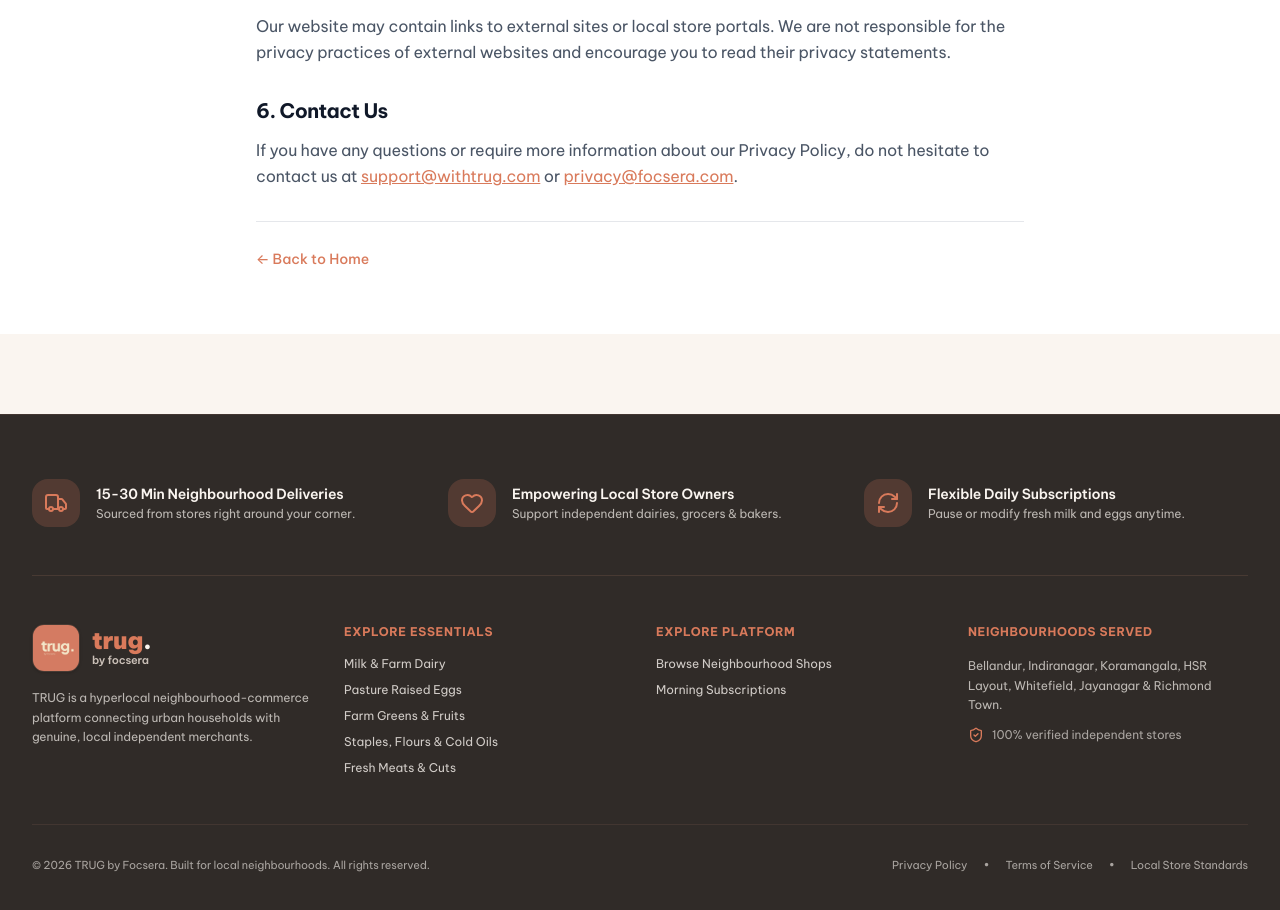
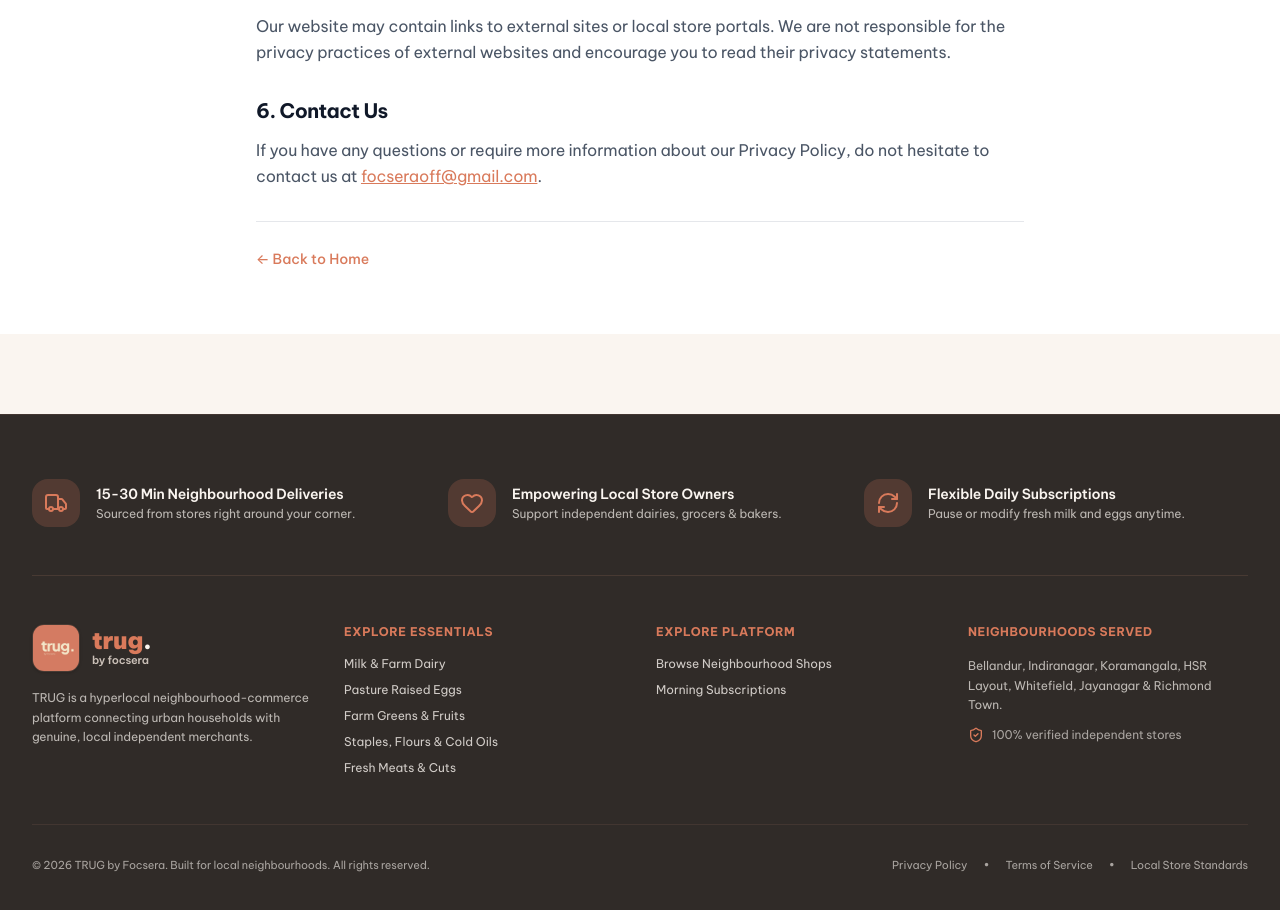
Before and after one commit to SridhanyaReddy/trug, a Next.js app in the folder frontend/: page /privacy in a window 1280 px wide. Shown: the part 1200-2110 px from the top of the page. Built offline with nearby package versions, Linux system fonts and the light colour scheme; no server answers; the database is empty.

Commit message:
fix: update privacy contact email to focseraoff@gmail.com

```diff
--- a/frontend/src/app/privacy/page.tsx
+++ b/frontend/src/app/privacy/page.tsx
@@ -69,12 +69,8 @@ export default function PrivacyPolicyPage() {
           <h2 className="text-xl font-semibold text-gray-900">6. Contact Us</h2>
           <p className="text-gray-600 leading-relaxed">
             If you have any questions or require more information about our Privacy Policy, do not hesitate to contact us at{' '}
-            <a href="mailto:support@withtrug.com" className="text-[#D97A5B] underline hover:opacity-80">
-              support@withtrug.com
-            </a>{' '}
-            or{' '}
-            <a href="mailto:privacy@focsera.com" className="text-[#D97A5B] underline hover:opacity-80">
-              privacy@focsera.com
+            <a href="mailto:focseraoff@gmail.com" className="text-[#D97A5B] underline hover:opacity-80">
+              focseraoff@gmail.com
             </a>.
           </p>
         </section>
```
